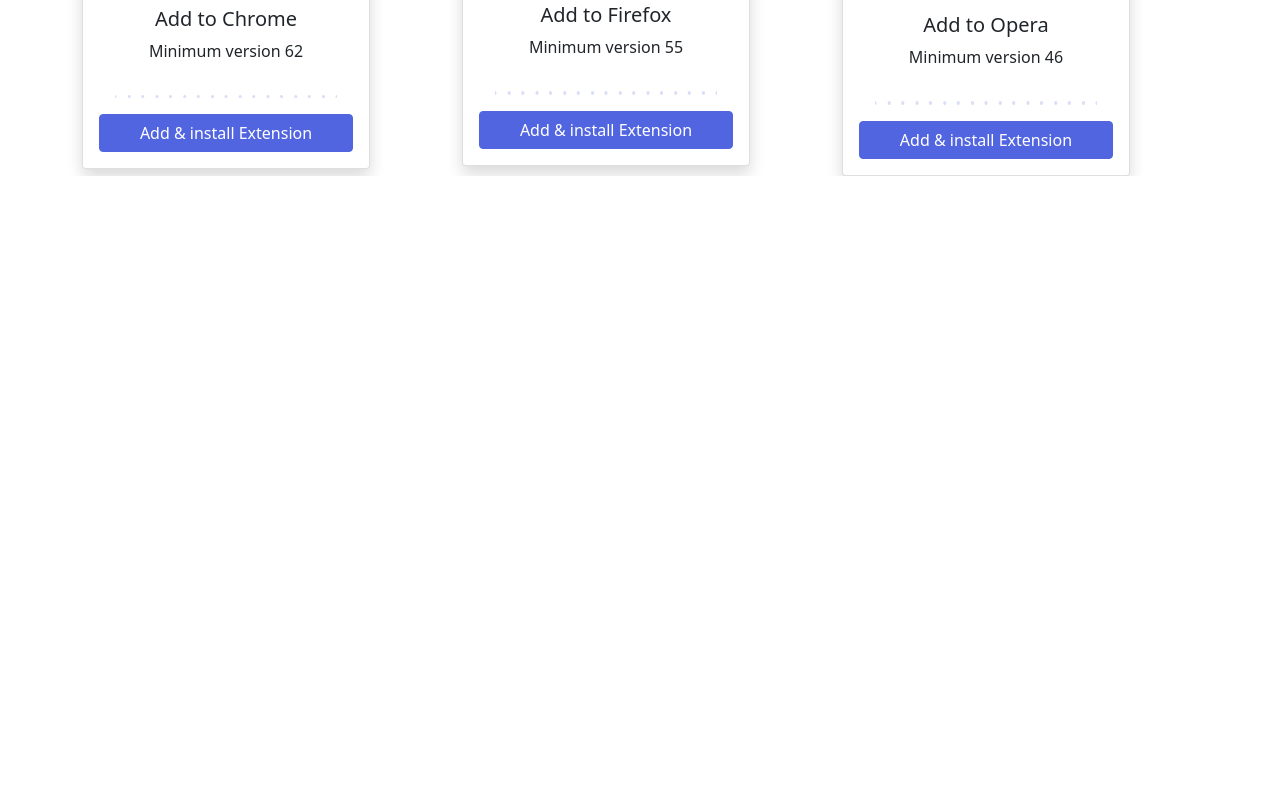
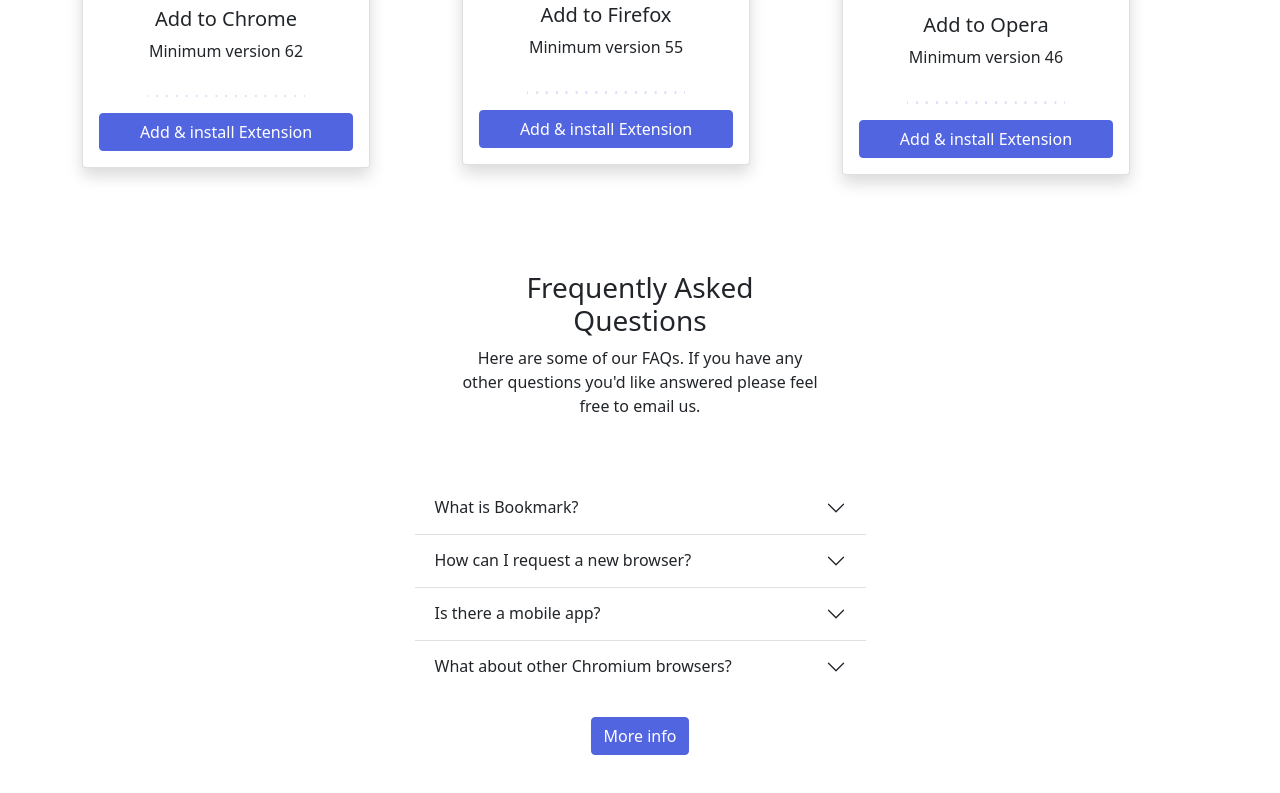
Before and after one commit to adrich66/bookmark-landing-page, a plain HTML site: page index.html in a window 1280 px wide. Shown: the part 1616-2409 px from the top of the page. Before the commit the page ends 1792 px from the top, so only its background shows below. Drawn offline with nearby package versions, Linux system fonts and the light colour scheme.

Commit message:
ejercicio 4 subido pero sin acabar

```diff
--- a/index.html
+++ b/index.html
@@ -166,12 +166,12 @@
 				</div>
 				<div class="row justify-content-center">
 					<div class="col-sm-7 col-lg-4 mx-auto">
-						<div class="card mt-5 align-self-lg-start align-self-sm-center shadow" style="width: 18rem;">
+						<div class="card mt-5 align-self-lg-start align-self-sm-center shadow" style="width: 18rem;  ">
 							<img class="card-img-top w-50 p-3 rounded mx-auto d-block float-sm-center" src="img/logo-chrome.svg" alt="chrome">
 							<div class="card-body">
 								<h5 class="card-title text-center">Add to Chrome</h5>
 								<p class="card-text text-center">Minimum version 62</p>
-								<img class="card-img-top p-3 rounded mx-auto d-block float-sm-center" src="img/bg-dots.svg" alt="dots">
+								<img class="card-img-top p-3 rounded mx-auto d-block float-sm-center w-75 h-75" src="img/bg-dots.svg" alt="dots">
 								<a href="#" class="btn btn-primary rounded mx-auto d-block">Add & install Extension</a>
 							</div>
 						</div>
@@ -182,7 +182,7 @@
 							<div class="card-body">
 								<h5 class="card-title text-center">Add to Firefox</h5>
 								<p class="card-text text-center">Minimum version 55</p>
-								<img class="card-img-top p-3 rounded mx-auto d-block float-sm-center" src="img/bg-dots.svg" alt="dots">
+								<img class="card-img-top p-3 rounded mx-auto d-block float-sm-center w-75 h-75" src="img/bg-dots.svg" alt="dots">
 								<a href="#" class="btn btn-primary rounded mx-auto d-block">Add & install Extension</a>
 							</div>
 						</div>
@@ -194,7 +194,7 @@
 								<h5 class="card-title text-center">Add to Opera</h5>
 								<p class="card-text text-center">Minimum version 46</p>
 
-							<img class="card-img-top p-3 rounded mx-auto d-block float-sm-center" src="img/bg-dots.svg" alt="dots">
+							<img class="card-img-top p-3 rounded mx-auto d-block float-sm-center w-75 h-75" src="img/bg-dots.svg" alt="dots">
 								<a href="#" class="btn btn-primary rounded mx-auto d-block">Add & install Extension</a>
 
 							</div>
@@ -203,7 +203,67 @@
 				</div>
 			</div>
 		</section>
-
+		<section class="faqs">
+			<div class="container mt-5 pt-5 text-center">
+				<div class="row justify-content-center">
+					<div class="col-lg-4 col-sm-7">
+						<h3>Frequently Asked Questions</h3>
+						<p>Here are some of our FAQs. If you have any other questions you'd like answered please feel free to email us.</p>
+					</div>
+				</div>
+				<div class="row justify-content-center mt-5">
+					<div class="col-lg-5 col-sm-10">
+						<div class="accordion accordion-flush" id="accordionFlushExample">
+							<div class="accordion-item">
+								<h2 class="accordion-header" id="flush-headingOne">
+									<button class="accordion-button collapsed" type="button" data-bs-toggle="collapse" data-bs-target="#flush-collapseOne" aria-expanded="false" aria-controls="flush-collapseOne">
+										What is Bookmark?
+									</button>
+								</h2>
+								<div id="flush-collapseOne" class="accordion-collapse collapse" aria-labelledby="flush-headingOne" data-bs-parent="#accordionFlushExample">
+									<div class="accordion-body">Lorem ipsum dolor sit amet consectetur adipisicing elit. Magni asperiores beatae praesentium illo, sapiente adipisci animi molestias odio possimus, doloremque blanditiis. Totam, laudantium laboriosam. Numquam est ratione earum officiis provident?</div>
+								</div>
+							</div>
+							<div class="accordion-item">
+								<h2 class="accordion-header" id="flush-headingTwo">
+									<button class="accordion-button collapsed" type="button" data-bs-toggle="collapse" data-bs-target="#flush-collapseTwo" aria-expanded="false" aria-controls="flush-collapseTwo">
+										How can I request a new browser?
+									</button>
+								</h2>
+								<div id="flush-collapseTwo" class="accordion-collapse collapse" aria-labelledby="flush-headingTwo" data-bs-parent="#accordionFlushExample">
+									<div class="accordion-body">Lorem ipsum dolor sit amet consectetur adipisicing elit. Eaque nihil nisi pariatur dolorem atque numquam, facilis autem totam nam quasi culpa alias, non maxime illum! Sequi magnam reprehenderit officia laboriosam.</div>
+								</div>
+							</div>
+							<div class="accordion-item">
+								<h2 class="accordion-header" id="flush-headingThree">
+									<button class="accordion-button collapsed" type="button" data-bs-toggle="collapse" data-bs-target="#flush-collapseThree" aria-expanded="false" aria-controls="flush-collapseThree">
+										Is there a mobile app?
+									</button>
+								</h2>
+								<div id="flush-collapseThree" class="accordion-collapse collapse" aria-labelledby="flush-headingThree" data-bs-parent="#accordionFlushExample">
+									<div class="accordion-body">Lorem ipsum dolor sit amet, consectetur adipisicing elit. Iste voluptatibus facilis recusandae! Sunt necessitatibus atque aliquam corporis, dolor tenetur doloremque, aut temporibus facilis eum quis error facere harum ipsa delectus?</div>
+								</div>
+							</div>
+							<div class="accordion-item">
+								<h2 class="accordion-header" id="flush-headingFour">
+									<button class="accordion-button collapsed" type="button" data-bs-toggle="collapse" data-bs-target="#flush-collapseFour" aria-expanded="false" aria-controls="flush-collapseFour">
+										What about other Chromium browsers?
+									</button>
+								</h2>
+								<div id="flush-collapseFour" class="accordion-collapse collapse" aria-labelledby="flush-headingFour" data-bs-parent="#accordionFlushExample">
+									<div class="accordion-body">Lorem ipsum dolor sit amet, consectetur adipisicing elit. Eveniet, quia eaque labore atque qui blanditiis, minima minus voluptatibus ipsum suscipit odio exercitationem esse aliquam unde? Ipsam error pariatur dicta magnam.</div>
+								</div>
+							</div>
+						</div>
+					</div>
+				</div>
+				<div class="row justify-content-center mt-4">
+					<div class="col-10 col-lg-2">
+						<button type="button" class="btn btn-primary rounded float-center mb-5">More info</button>
+					</div>
+				</div>
+			</div>
+		</section>
 
         </main>
 
--- a/sass/custom.scss
+++ b/sass/custom.scss
@@ -9,6 +9,7 @@ $secondary: #FA5959;
 .nav-item:hover {
   color:#FA5959;
 }
+
 #myTab:hover{
   color:#FA5959 ;
 }
```
